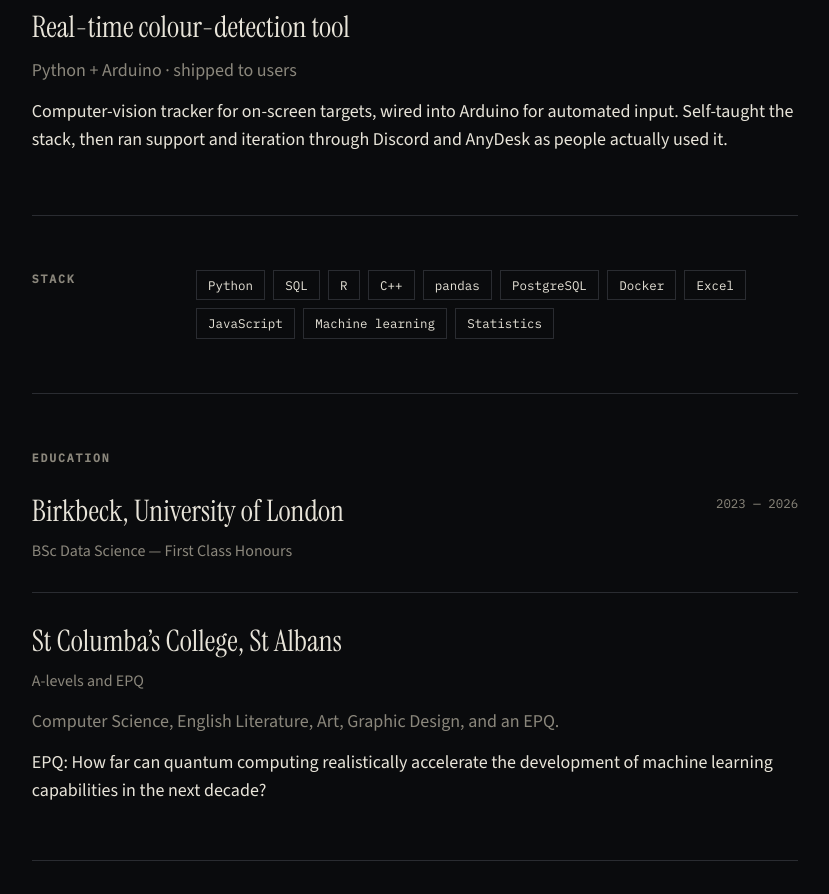
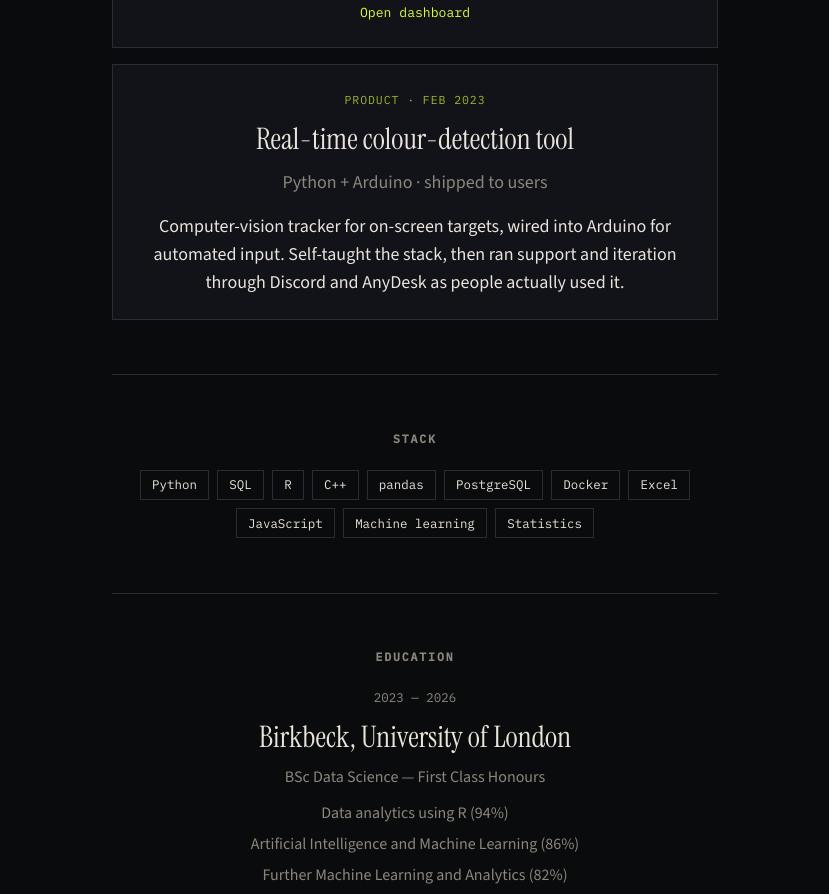
Before and after one commit to brairs/Portfolio, a plain HTML site: page index.html in a window 1280 px wide. Shown: the part 1578-2472 px from the top of the page, without its empty margins (225-1054 px from the left). Drawn offline with nearby package versions, Linux system fonts and the light colour scheme.

Commit message:
Add files via upload

```diff
--- a/index.html
+++ b/index.html
@@ -33,32 +33,28 @@
       </div>
     </section>
 
-    <section id="about" class="split">
+    <section id="about">
       <h2>About</h2>
-      <div>
       <p>
-          Recently finished a First Class BSc in Data Science at Birkbeck, University of London.
-          Before that I sat with machine-learning engineers on the ServiceNow Now Platform —
+        I hold a First Class BSc in Data Science from the University of London.
+        Before that I sat with machine-learning engineers on the ServiceNow Now Platform,
         writing JavaScript into a live product and picking up the Application Developer
         and Flow Designer certifications.
       </p>
       <p>
-          Glass Analytics is a full-stack web platform that ingests and processes UK
-          regulatory filings on insider trading, running them through a data pipeline
-          to detect patterns and flag anomalous transactions. Users interact through
-          a web front-end to query, filter, and visualize the data in real time.
-          I built it as my dissertation project and received First Class Honours for it.
+        During my degree, I built Glass Analytics, a full-stack web platform that ingests
+        and processes UK regulatory filings on insider trading, running them through a data
+        pipeline to detect patterns and flag anomalous transactions. Users interact through
+        a web front-end to query, filter, and visualize the data in real time. It earned
+        First Class Honours as my dissertation and is still frequently used now.
       </p>
-      </div>
     </section>
 
     <section id="work">
       <h2>Experience</h2>
       <article class="job">
-        <div class="job-head">
+        <p class="when">Apr 2022 — Jan 2023</p>
         <h3>ServiceNow <span>Machine Learning Engineer</span></h3>
-          <p class="when">Apr 2022 — Jan 2023</p>
-        </div>
         <ul>
           <li>Shadowed ML engineers on the Now Platform and worked through live ML workflows.</li>
           <li>Wrote and shipped JavaScript that contributed to platform functionality.</li>
@@ -84,7 +80,7 @@
         </p>
       </article>
 
-      <article class="project">
+      <article class="project featured">
         <p class="tag">Product · Feb 2023</p>
         <h3>Real-time colour-detection tool</h3>
         <p class="sub">Python + Arduino · shipped to users</p>
@@ -96,7 +92,7 @@
       </article>
     </section>
 
-    <section id="skills" class="split">
+    <section id="skills">
       <h2>Stack</h2>
       <ul class="chips">
         <li>Python</li>
@@ -116,15 +112,16 @@
     <section id="education">
       <h2>Education</h2>
       <article class="job">
-        <div class="job-head">
+        <p class="when">2023 — 2026</p>
         <h3>Birkbeck, University of London <span>BSc Data Science — First Class Honours</span></h3>
-          <p class="when">2023 — 2026</p>
-        </div>
+        <ul class="modules">
+          <li>Data analytics using R (94%)</li>
+          <li>Artificial Intelligence and Machine Learning (86%)</li>
+          <li>Further Machine Learning and Analytics (82%)</li>
+        </ul>
       </article>
       <article class="job school">
-        <div class="job-head">
         <h3>St Columba’s College, St Albans <span>A-levels and EPQ</span></h3>
-        </div>
         <p class="sub">Computer Science, English Literature, Art, Graphic Design, and an EPQ.</p>
         <p>EPQ: How far can quantum computing realistically accelerate the development of machine learning capabilities in the next decade?</p>
       </article>
--- a/styles.css
+++ b/styles.css
@@ -19,6 +19,7 @@ body {
   font-size: 18px;
   line-height: 1.55;
   min-height: 100vh;
+  text-align: center;
 }
 
 .grain {
@@ -66,18 +67,13 @@ nav a:hover { color: var(--ink); }
 
 main {
   padding: 0 6vw 5rem;
-  max-width: 920px;
+  max-width: 760px;
   margin: 0 auto;
 }
 
 .hero {
   padding: 5.5rem 0 4.5rem;
   border-bottom: 1px solid var(--line);
-  text-align: center;
-}
-
-.hero .hero-meta {
-  justify-content: center;
 }
 
 .kicker {
@@ -98,16 +94,10 @@ h1 {
   margin-bottom: 1.4rem;
 }
 
-.lede {
-  max-width: 36rem;
-  font-size: 1.15rem;
-  color: #cfcabe;
-  margin-bottom: 2rem;
-}
-
 .hero-meta {
   display: flex;
   flex-wrap: wrap;
+  justify-content: center;
   gap: 0.6rem 1.4rem;
 }
 
@@ -123,9 +113,11 @@ h1 {
 .hero-meta a:hover,
 .links a:hover { border-bottom-color: var(--accent); }
 
-a.dim { color: var(--muted); }
+section { padding: 3.4rem 0; border-bottom: 1px solid var(--line); }
 
-section { padding: 3.4rem 0; border-bottom: 1px solid var(--line); }
+section p { margin: 0 auto; max-width: 40rem; }
+
+section p + p { margin-top: 1rem; }
 
 h2 {
   font-family: "IBM Plex Mono", monospace;
@@ -134,22 +126,6 @@ h2 {
   text-transform: uppercase;
   color: var(--muted);
   margin-bottom: 1.4rem;
-}
-
-.split {
-  display: grid;
-  grid-template-columns: 140px 1fr;
-  gap: 1.5rem;
-}
-
-.split p + p { margin-top: 1rem; }
-
-.job-head {
-  display: flex;
-  justify-content: space-between;
-  gap: 1rem;
-  flex-wrap: wrap;
-  margin-bottom: 0.9rem;
 }
 
 h3 {
@@ -170,7 +146,7 @@ h3 span {
   font-family: "IBM Plex Mono", monospace;
   font-size: 0.78rem;
   color: var(--muted);
-  padding-top: 0.35rem;
+  margin-bottom: 0.45rem;
 }
 
 .school {
@@ -179,24 +155,35 @@ h3 span {
   border-top: 1px solid var(--line);
 }
 
-ul { padding-left: 1.1rem; color: #d5d1c6; }
+ul {
+  list-style: none;
+  padding: 0;
+  margin: 0.9rem auto 0;
+  max-width: 40rem;
+  color: #d5d1c6;
+}
+
 li + li { margin-top: 0.4rem; }
 
-.project {
-  padding: 1.6rem 0 0.4rem;
+.modules {
+  margin-top: 0.7rem;
 }
 
-.project + .project {
-  margin-top: 1.6rem;
-  border-top: 1px solid var(--line);
-  padding-top: 1.8rem;
+.modules li {
+  font-family: "Source Sans 3", sans-serif;
+  font-size: 1rem;
+  color: var(--muted);
 }
 
-.featured {
+.project.featured {
   background: var(--bg-2);
   border: 1px solid var(--line);
   padding: 1.6rem 1.5rem 1.4rem;
-  margin-top: 0.4rem;
+  margin-top: 0.8rem;
+}
+
+.project.featured + .project.featured {
+  margin-top: 1rem;
 }
 
 .tag {
@@ -210,16 +197,22 @@ li + li { margin-top: 0.4rem; }
 
 .sub {
   color: var(--muted);
-  margin: 0.35rem 0 0.85rem;
+  margin: 0.35rem auto 0.85rem;
 }
 
-.links { margin-top: 1rem; display: flex; gap: 1.2rem; }
+.links {
+  margin-top: 1rem;
+  display: flex;
+  justify-content: center;
+  gap: 1.2rem;
+}
 
 .chips {
   list-style: none;
   padding: 0;
   display: flex;
   flex-wrap: wrap;
+  justify-content: center;
   gap: 0.5rem;
 }
 
@@ -240,8 +233,6 @@ footer {
   gap: 1.5rem;
   flex-wrap: wrap;
   padding: 1.4rem 6vw 2.2rem;
-  max-width: 920px;
-  margin: 0 auto;
   color: var(--muted);
   font-family: "IBM Plex Mono", monospace;
   font-size: 0.72rem;
@@ -249,7 +240,6 @@ footer {
 }
 
 @media (max-width: 720px) {
-  .split { grid-template-columns: 1fr; }
   .nav { padding: 1rem 5vw; }
   main { padding: 0 5vw 3rem; }
   .hero { padding: 3.2rem 0 2.8rem; }
```
Lines whose indentation alone changed are shown as unchanged.
